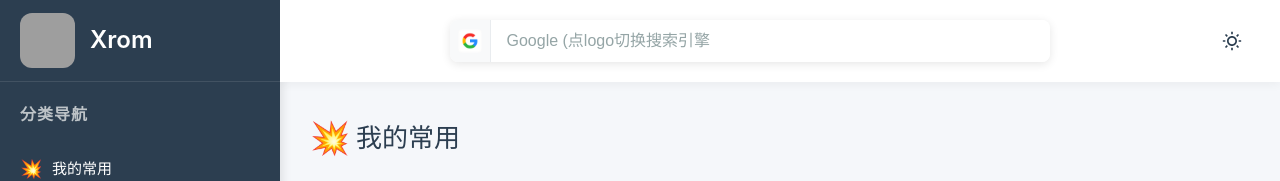
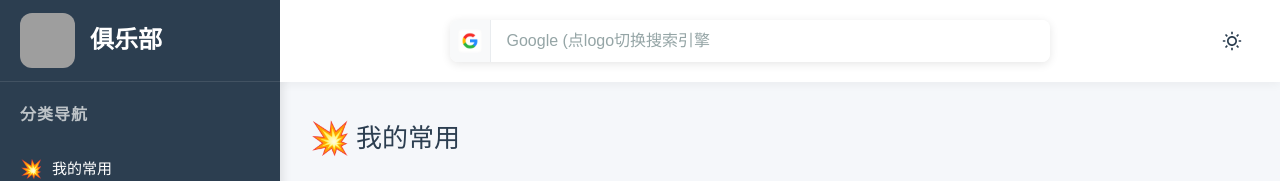
Before and after one commit to zhendong2022/mao_nav, a Vue app: page / in a window 1280 px wide. Shown: the top 181 px of the page. Built offline with nearby package versions, Linux system fonts and the light colour scheme; grey boxes are pictures that could not be loaded.

Commit message:
chore: 更新导航数据 - 2025/9/17 19:34:57

```diff
--- a/src/mock/mock_data.js
+++ b/src/mock/mock_data.js
@@ -481,7 +481,7 @@ export const mockData = {
       ]
     }
   ],
-  "title": "Xrom",
+  "title": "俱乐部",
   "search": "google",
-  "_fileSha": "b9874aa692b01aa98c789be49ca7723092266a49"
+  "_fileSha": "34d12a05a3a3af472dee70cf87a5d17e424422c5"
 }
```
